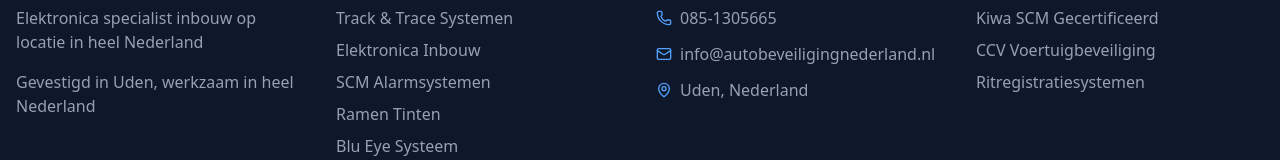
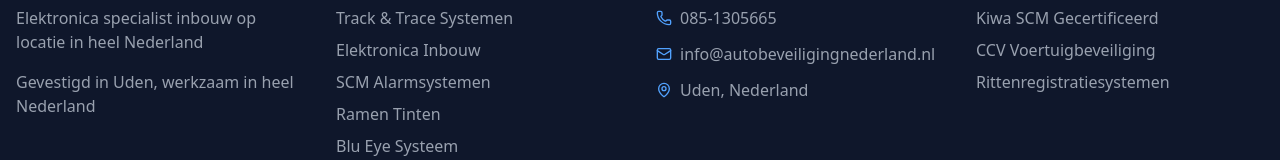
Before and after one commit to autobeveiligingnederland/autobeveiliging-nederland-website, a React (Vite) app: page / in a window 1280 px wide. Shown: the part 4247-4407 px from the top of the page. Built offline with nearby package versions, Linux system fonts and the light colour scheme.

Commit message:
Update Footer.jsx

```diff
--- a/src/components/layout/Footer.jsx
+++ b/src/components/layout/Footer.jsx
@@ -88,7 +88,7 @@ export default function Footer() {
             <ul className="space-y-2 text-gray-400">
               <li>Kiwa SCM Gecertificeerd</li>
               <li>CCV Voertuigbeveiliging</li>
-              <li>Ritregistratiesystemen</li>
+              <li>Rittenregistratiesystemen</li>
             </ul>
           </div>
         </div>
```
